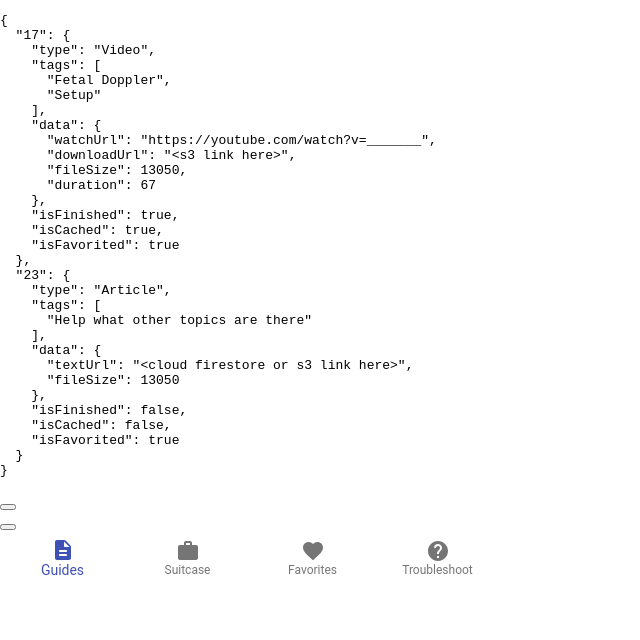
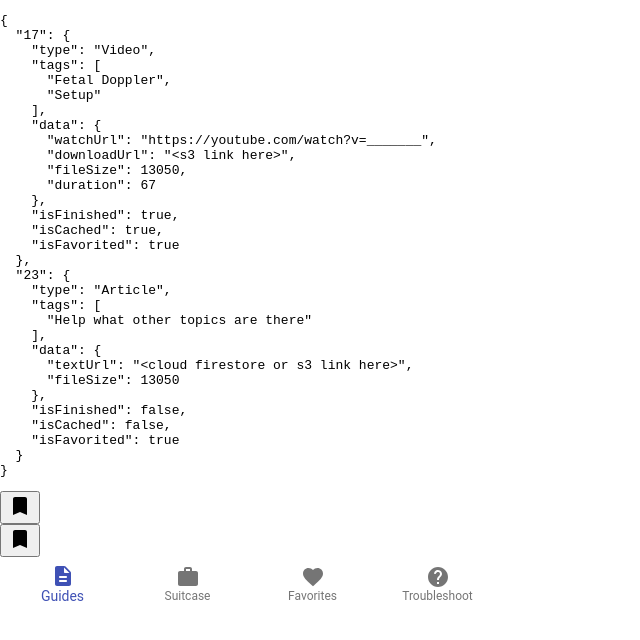
Before and after one commit to calblueprint/wecaresolar, a React (Create React App) app: page / in a window 1280 px wide. Shown: the top 640 px of the page, without its empty margins (0-640 px from the left). Built offline with nearby package versions, Linux system fonts and the light colour scheme.

Commit message:
favoriting finished

```diff
--- a/src/components/FavoriteButton.tsx
+++ b/src/components/FavoriteButton.tsx
@@ -1,28 +1,27 @@
 import React from 'react';
-import { useSelector } from 'react-redux';
-import { selectFavoritedResources }from '../store/resourcesSlice';
-import { ResourcesSlice } from '../store/resourcesSlice';
 import { useDispatch } from 'react-redux';
 import { setResourceIsFavorited } from '../store/resourcesSlice';
+import BookmarkIcon from '@material-ui/icons/Bookmark';
+import BookmarkBorderIcon from '@material-ui/icons/BookmarkBorder';
 
-//package component's action + rendering
-//object interacting with itself
 
 interface FavoriteButtonProps {
   id: number;
   isFavorited: boolean;
 }
 
-//resource card rendering a favorite component inside of it
 function FavoriteButton(props : FavoriteButtonProps) {
-    const myAction = setResourceIsFavorited({
-        id: props.id,
-        isFavorited: !props.isFavorited,
-    })
+
     const dispatch = useDispatch();
 
-    //what is () doing?
-  return (<div><button onClick={() => dispatch(myAction)}></button></div>)
+  return (<div><button onClick={() => dispatch(
+    setResourceIsFavorited({
+      id: props.id,
+      isFavorited: !props.isFavorited,
+    })
+  )}>
+   {props.isFavorited ? <BookmarkIcon /> : <BookmarkBorderIcon />}
+  </button></div>)
 };
 
 export default FavoriteButton;
--- a/src/components/FavoriteCard.tsx
+++ b/src/components/FavoriteCard.tsx
@@ -6,8 +6,6 @@ interface FavoriteCardProps {
     isFavorited: boolean;
   }
 
-//standin for card component
-//bigger container rendering the cards. will never communicate w/ store
 function FavoriteCard (props: FavoriteCardProps) {
     return(<div>
         <FavoriteButton id={props.id} isFavorited={props.isFavorited}></FavoriteButton>
--- a/src/components/FavoriteList.tsx
+++ b/src/components/FavoriteList.tsx
@@ -1,14 +1,13 @@
 import React from 'react';
 import { useSelector } from 'react-redux';
 import { selectFavoritedResources }from '../store/resourcesSlice';
-import { ResourcesSlice } from '../store/resourcesSlice';
-import { useDispatch } from 'react-redux';
-import { setResourceIsFavorited } from '../store/resourcesSlice';
 import FavoriteCard from './FavoriteCard';
+import { RootState } from '../store/reducers';
 
 //filters through resources --> FavoriteCard determines what is rendered
 function FavoriteList() {
-    const favResources = useSelector(selectFavoritedResources);
+  const favResources = useSelector((state: RootState) => state.resources);
+  // const favResources = useSelector(selectFavoritedResources);
 
     console.log(favResources)
 
@@ -23,3 +22,6 @@ function FavoriteList() {
 };
 
 export default FavoriteList;
+
+//is favResources not a JSON object? It seems like a ResourcesSlice type.
+//do we call Object.keys to make it into JSON?
```
